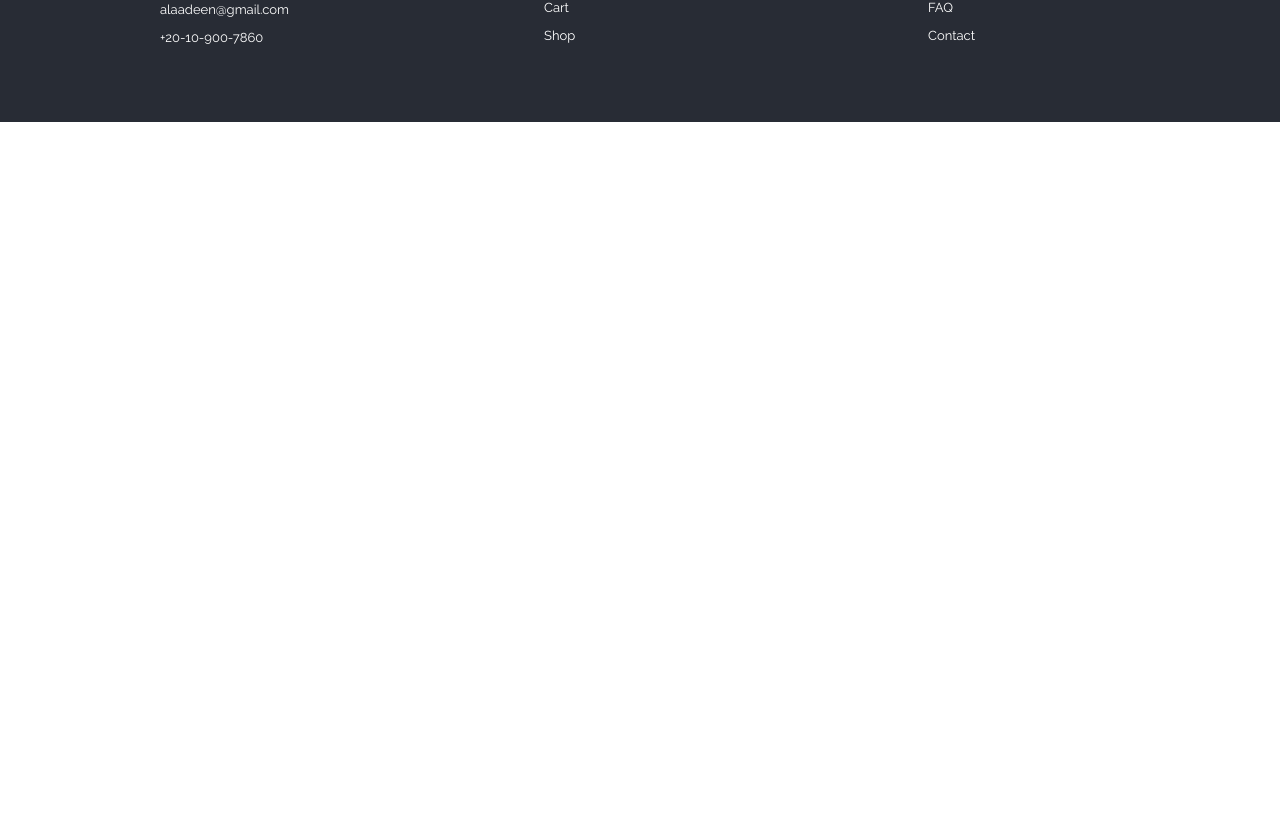
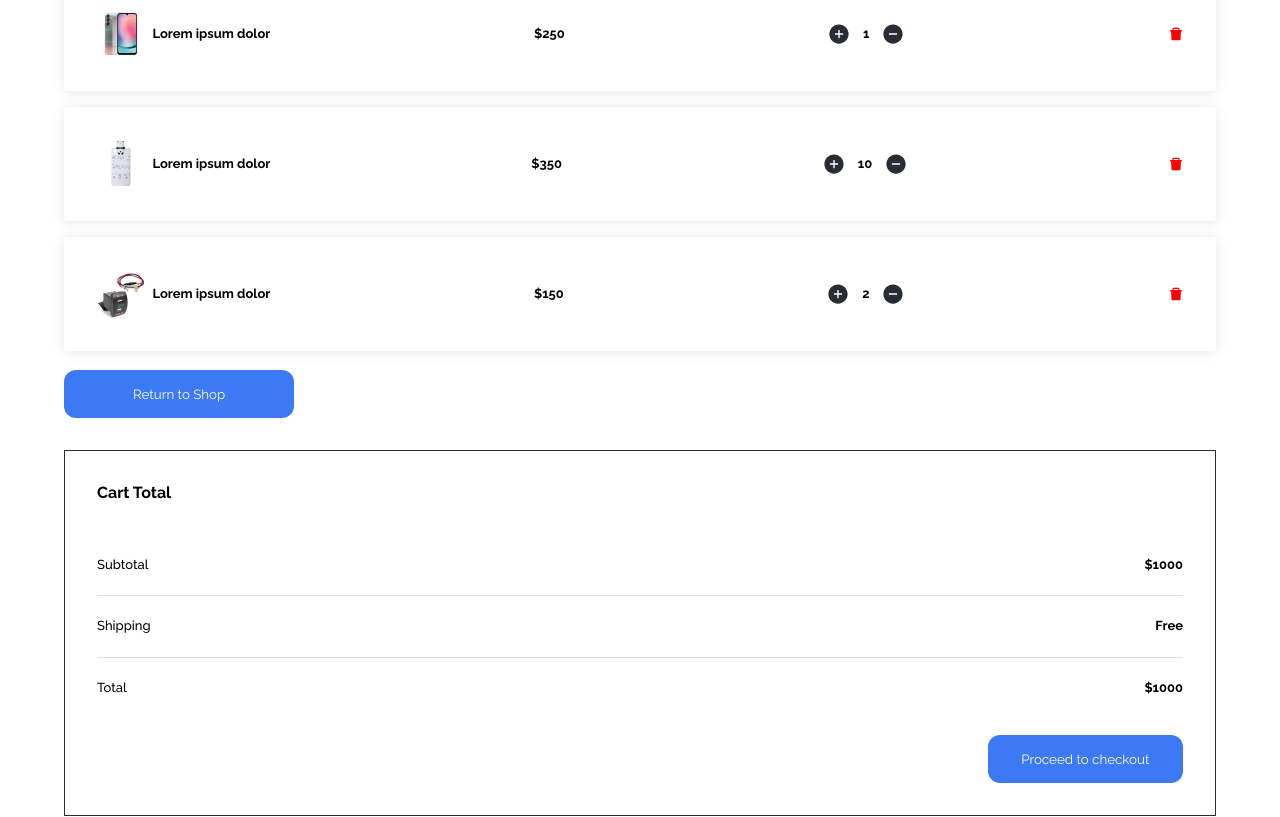
Before and after one commit to bilalbinyaar/alaa-elden-store, a React (Create React App) app: page /cart in a window 1280 px wide. Shown: the part 299-1116 px from the top of the page. Before the commit the page ends 800 px from the top, so only its background shows below. Built offline with nearby package versions, Linux system fonts and the light colour scheme.

Commit message:
Cart Screen Added

```diff
--- a/src/App.js
+++ b/src/App.js
@@ -8,6 +8,7 @@ import SignUp from './screens/SignUp';
 import Shop from './screens/Shop';
 import Contact from './screens/Contact';
 import Login from './screens/Login';
+import Cart from './screens/Cart';
 
 function App() {
   return (
@@ -20,6 +21,7 @@ function App() {
         <Route path="/shop" element={<Shop />} />
         <Route path="/contact" element={<Contact />} />
         <Route path="/login" element={<Login />} />
+        <Route path="/cart" element={<Cart />} />
       </Routes>
       <Footer />
     </React.Fragment>
--- a/src/components/Navbar.js
+++ b/src/components/Navbar.js
@@ -32,7 +32,9 @@ const Navbar = () => {
               <input type="text" placeholder="What are you looking for?" />
             </div>
             <div className="cart-icon-div">
-              <AiOutlineShoppingCart className="cart-icon" />
+              <Link to="/cart">
+                <AiOutlineShoppingCart className="cart-icon" />
+              </Link>
             </div>
           </div>
         </div>
--- a/src/index.css
+++ b/src/index.css
@@ -54,6 +54,21 @@ h3 {
 p {
   font-weight: 400;
   font-size: 13px;
+}
+
+button {
+  background-color: var(--optional-color);
+  color: var(--white-color);
+  padding: 1rem;
+  border: none;
+  border-radius: 12px;
+  transition: 0.5s all ease-in-out;
+}
+
+button:hover {
+  background-color: var(--black-color);
+  transition: 0.5s all ease-in-out;
+  cursor: pointer;
 }
 
 @media screen and (max-width: 568px) {
@@ -757,3 +772,105 @@ p {
   border-radius: 4px;
   color: var(--white-color);
 }
+
+/* CART CSS */
+.cart .container {
+  padding: 4rem 0;
+}
+
+.screen-title {
+  margin-bottom: 2rem;
+}
+
+.cart-bar {
+  padding: 2rem;
+  box-shadow: 0px 1px 13px 0px rgba(0, 0, 0, 0.1);
+  border-radius: 2px;
+  margin-bottom: 1rem;
+  display: flex;
+  justify-content: space-between;
+  align-items: center;
+}
+
+.cart-btn button {
+  width: 20%;
+  margin-top: 0.2rem;
+}
+
+.v-hidden {
+  visibility: hidden;
+}
+
+.product-quantity {
+  display: flex;
+  align-items: center;
+}
+
+.product-quantity h3 {
+  margin: 0 0.8rem;
+}
+
+.product-img-text {
+  display: flex;
+  align-items: center;
+}
+
+.product-img-text h3 {
+  margin-left: 0.4rem;
+}
+
+.product-img-text img {
+  width: 50px;
+  height: auto;
+}
+
+.product-quantity svg {
+  font-size: 22px;
+  color: var(--black-color);
+}
+
+.product-quantity svg:hover {
+  color: var(--optional-color);
+  cursor: pointer;
+}
+
+.del-btn-icon {
+  color: red;
+}
+
+.del-btn-icon:hover {
+  cursor: pointer;
+}
+
+.cart-total {
+  padding: 2rem;
+  border: 1px solid var(--black-color);
+  margin-top: 2rem;
+}
+
+.price-bars {
+  padding: 1.4rem 0;
+  display: flex;
+  align-items: center;
+  justify-content: space-between;
+}
+
+.borders {
+  border-bottom: 1px solid #2b2b2b27;
+  border-top: 1px solid #2b2b2b27;
+}
+
+.less-fw {
+  font-weight: 500;
+}
+
+.check-out-btn {
+  width: 100%;
+  display: flex;
+  justify-content: flex-end;
+  margin-top: 1rem;
+}
+
+.check-out-btn button {
+  width: 18%;
+}
--- a/src/screens/Cart.js
+++ b/src/screens/Cart.js
@@ -1,9 +1,91 @@
 import React from 'react';
+import {
+  AiFillDelete,
+  AiFillPlusCircle,
+  AiFillMinusCircle,
+} from 'react-icons/ai';
+import thumbImg from '../assets/products/p-1.png';
+import thumbImg1 from '../assets/products/p-2.png';
+import thumbImg2 from '../assets/products/p-3.png';
 
 const Cart = () => {
   return (
     <div className="cart">
-      <div className="container">Cart</div>
+      <div className="container">
+        <div className="screen-title">
+          <h1>Cart</h1>
+        </div>
+        <div className="cart-wrapper">
+          {/* <div className="cart-info-bar cart-bar">
+            <h3>Product</h3>
+            <h3>Price</h3>
+            <h3>Quantity</h3>
+            <h3 className="v-hidden">Delete</h3>
+          </div> */}
+          <div className="cart-product-bar cart-bar">
+            <div className="product-img-text">
+              <img src={thumbImg} alt="product-cart-thumb" />
+              <h3>Lorem ipsum dolor</h3>
+            </div>
+            <h3>$250</h3>
+            <div className="product-quantity">
+              <AiFillPlusCircle />
+              <h3>1</h3>
+              <AiFillMinusCircle />
+            </div>
+            <AiFillDelete className="del-btn-icon" />
+          </div>
+          <div className="cart-product-bar cart-bar">
+            <div className="product-img-text">
+              <img src={thumbImg1} alt="product-cart-thumb" />
+              <h3>Lorem ipsum dolor</h3>
+            </div>
+            <h3>$350</h3>
+            <div className="product-quantity">
+              <AiFillPlusCircle />
+              <h3>10</h3>
+              <AiFillMinusCircle />
+            </div>
+            <AiFillDelete className="del-btn-icon" />
+          </div>
+          <div className="cart-product-bar cart-bar">
+            <div className="product-img-text">
+              <img src={thumbImg2} alt="product-cart-thumb" />
+              <h3>Lorem ipsum dolor</h3>
+            </div>
+            <h3>$150</h3>
+            <div className="product-quantity">
+              <AiFillPlusCircle />
+              <h3>2</h3>
+              <AiFillMinusCircle />
+            </div>
+            <AiFillDelete className="del-btn-icon" />
+          </div>
+          <div className="cart-btn">
+            <button>Return to Shop</button>
+          </div>
+          <div className="cart-total">
+            <div className="screen-title">
+              <h2>Cart Total</h2>
+            </div>
+            <div className="price-bars">
+              <h3 className="less-fw">Subtotal</h3>
+              <h3>$1000</h3>
+            </div>
+            <div className="price-bars borders">
+              <h3 className="less-fw">Shipping</h3>
+              <h3>Free</h3>
+            </div>
+            <div className="price-bars">
+              <h3 className="less-fw">Total</h3>
+              <h3>$1000</h3>
+            </div>
+            <div className="check-out-btn">
+              <button className="btn-co">Proceed to checkout</button>
+            </div>
+          </div>
+        </div>
+      </div>
     </div>
   );
 };
```
